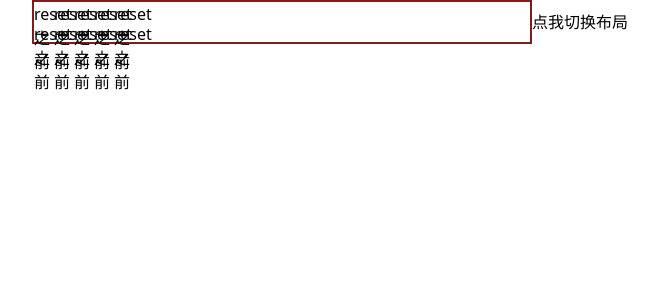
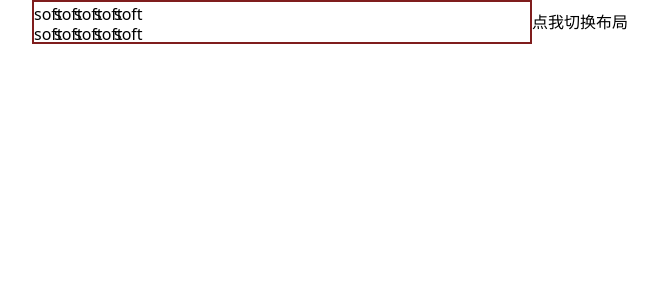
Before and after one commit to hanzhenfang/vite-vue-ts, a Vue app: page / in a window 1280 px wide. Shown: the top 300 px of the page, without its empty margins (310-968 px from the left). Built offline with nearby package versions, Linux system fonts and the light colour scheme.

Commit message:
test git reset soft
Signed-off-by: hanzhenfang <hanzhenfffang@gmail.com>

```diff
--- a/src/App.vue
+++ b/src/App.vue
@@ -47,9 +47,7 @@ function testClick() {
 <template>
   <div class="w-[500px] border-red-900 border-[2px] hover:translate-x-[10px]">
     <div :style="testWrapper">
-      <div :style="divStyle" class="h-[20px]" v-for="item in 10">
-        reset 之前
-      </div>
+      <div :style="divStyle" class="h-[20px]" v-for="item in 10">soft</div>
     </div>
   </div>
 
```
